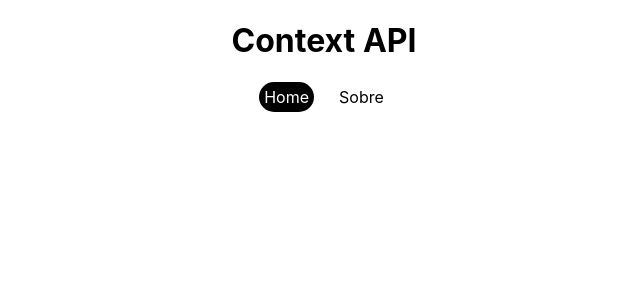
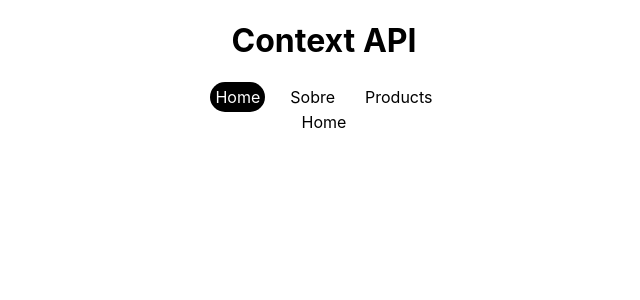
Before and after one commit to YuriCF1/Proj.Study-React-9, a React (Create React App) app in the folder context-api/: page / in a window 1280 px wide. Shown: the top 300 px of the page, without its empty margins (316-956 px from the left). Built offline with nearby package versions, Linux system fonts and the light colour scheme.

Commit message:
Creating routes

```diff
--- a/context-api/src/App.js
+++ b/context-api/src/App.js
@@ -1,21 +1,23 @@
-import './App.css';
+import "./App.css";
 
 // import { BrowserRouter, Routes, Route, Navigate } from "react-router-dom";
 import { BrowserRouter, Routes, Route, Navigate } from "react-router-dom";
 
-import NavBar from "./components/Navbar"
-import About from "./pages/About"
+import NavBar from "./components/Navbar";
+import About from "./pages/About";
+import Home from "./pages/Home";
+import Products from "./pages/Products";
 
 function App() {
   return (
     <div className="App">
       <h1>Context API</h1>
-
       <BrowserRouter>
         <NavBar />
         <Routes>
-          {/* <Route path="/" element={<Home />} /> */}
+          <Route path="/" element={<Home />} />
           <Route path="/about" element={<About />} />
+          <Route path="/products" element={<Products />} />
         </Routes>
       </BrowserRouter>
     </div>
--- a/context-api/src/components/Navbar.js
+++ b/context-api/src/components/Navbar.js
@@ -21,6 +21,7 @@ const Navbar = () => {
         Home
       </NavLink>
       <NavLink to="/about">Sobre</NavLink>
+      <NavLink to="/products">Products</NavLink>
       {/* Redirecionamento fazendo reload  da página */}
       {/* <a href=""></a> */}
     </nav>
```
